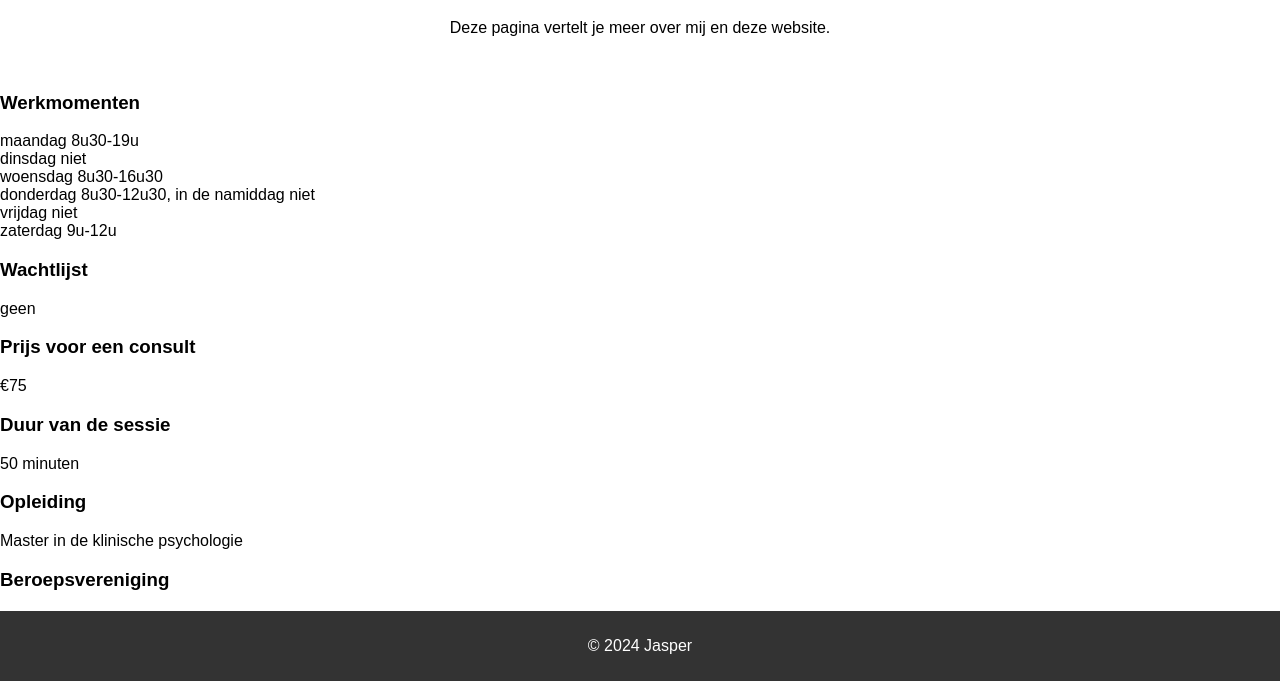
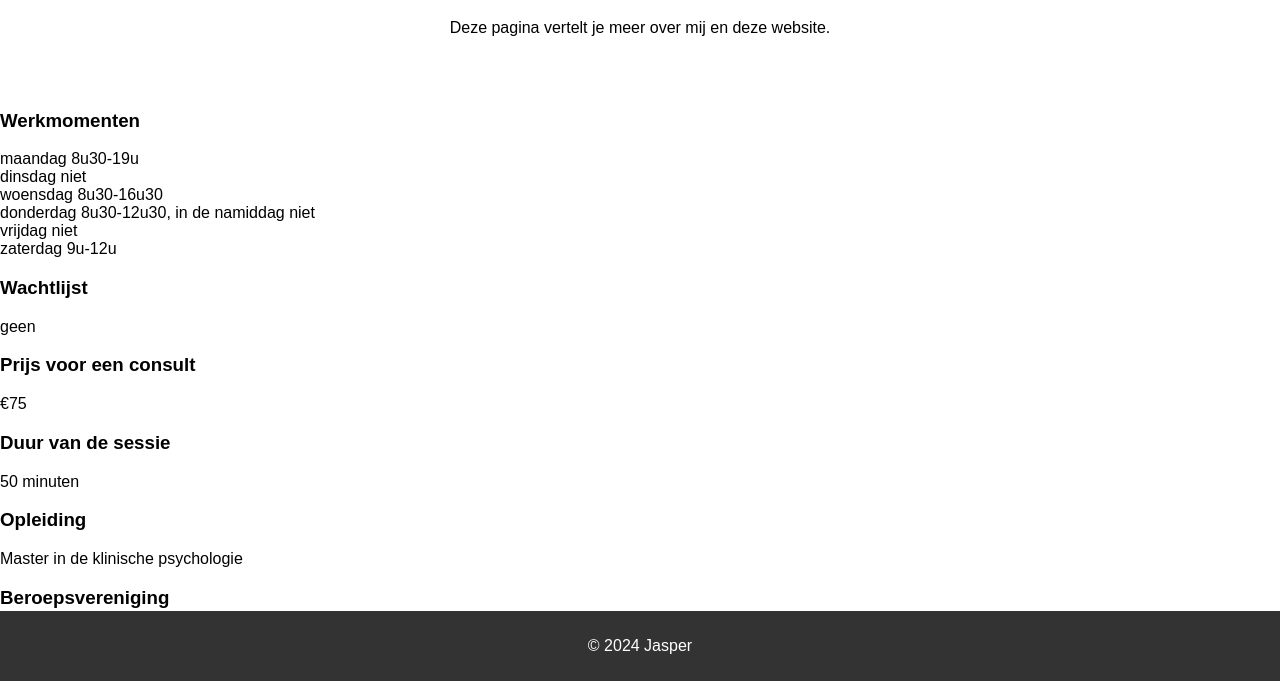
Before and after one commit to JasperDehouwer/mijnwebsite-2, a plain HTML site: page over.html in a window 1280 px wide. Shown: the part 119-818 px from the top of the page. Drawn offline with Linux system fonts and the light colour scheme.

Commit message:
Add files via upload

```diff
--- a/over.html
+++ b/over.html
@@ -22,7 +22,7 @@
     <p>Deze pagina vertelt je meer over mij en deze website.</p>
 
   </main>
-
+  <Lefty>
     <div class="col-12 col-md-6">
       <h3 class="detail-page__section-subheading">Werkmomenten</h3><p>maandag 8u30-19u<br />
 dinsdag niet<br />
@@ -37,7 +37,7 @@ zaterdag 9u-12u</p>
 
 
       <h3 class="detail-page__section-subheading">Beroepsvereniging</h3><p>VVKP  - Vlaamse vereniging klinisch psychologen</p>                </div>
-
+  </Lefty>
 
   <footer>
     <p>&copy; 2024 Jasper</p>
--- a/styles.css
+++ b/styles.css
@@ -36,6 +36,12 @@ body {
     text-align: center;
   }
 
+  lefty {
+    padding: 20px;
+    text-align: left;
+    margin-left: 25px;
+  }
+
   footer {
     background-color: #333;
     color: white;
```
